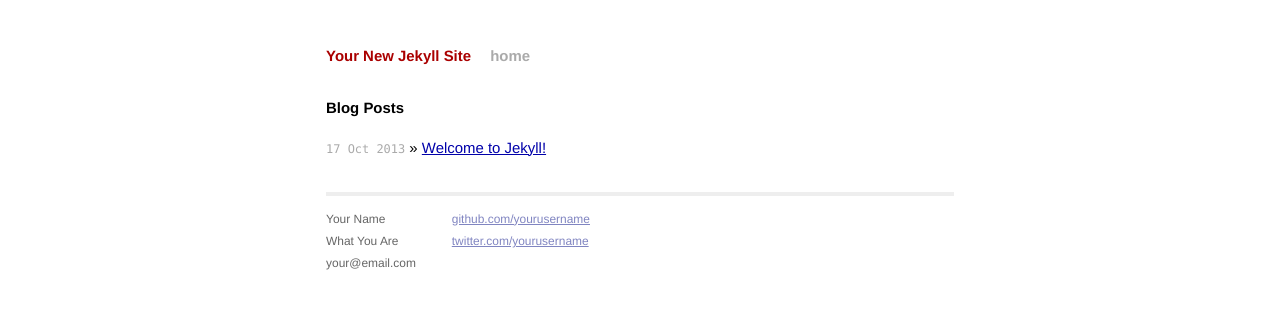
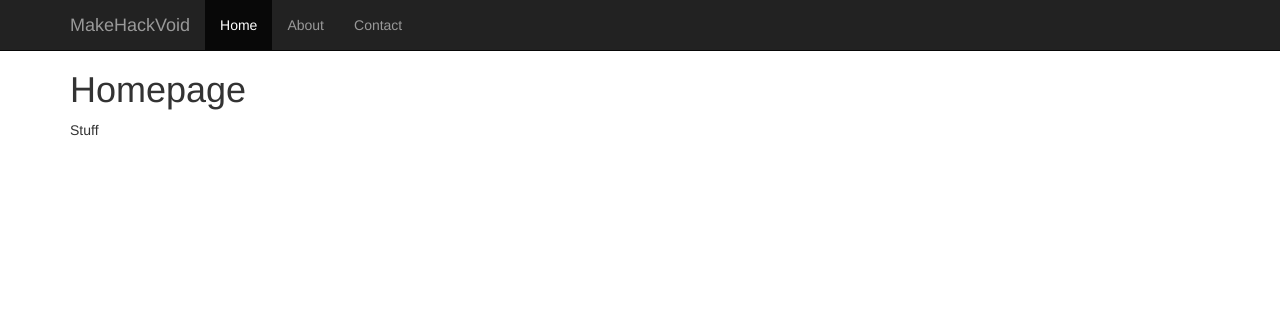
Before and after one commit to makehackvoid/makehackvoid.com, a Jekyll site: the page built from index.html, in a window 1280 px wide and 900 px high. Shown: the top 309 px of the window. Built offline with Jekyll 4.4.1, drawn with Linux system fonts in a browser that asks for light colours; nearby versions of some CDN libraries; library files that are not in the unit come from our copies.

Commit message:
Remove example code, bootstrapify layout

```diff
--- a/_config.yml
+++ b/_config.yml
@@ -1,2 +1,2 @@
-name: Your New Jekyll Site
+name: MakeHackVoid
 pygments: true
--- a/_layouts/default.html
+++ b/_layouts/default.html
@@ -1,46 +1,59 @@
 <!DOCTYPE html>
-<html>
+<html lang="en">
   <head>
     <meta charset="utf-8">
-        <meta http-equiv="X-UA-Compatible" content="IE=edge,chrome=1">
+    <meta name="viewport" content="width=device-width, initial-scale=1.0">
+    <meta name="description" content="">
+    <meta name="author" content="">
+
     <title>{{ page.title }}</title>
-        <meta name="viewport" content="width=device-width">
+
+    <!-- Bootstrap core CSS -->
+    <link href="/bootstrap/css/bootstrap.css" rel="stylesheet">
 
     <!-- syntax highlighting CSS -->
     <link rel="stylesheet" href="/css/syntax.css">
 
     <!-- Custom CSS -->
     <link rel="stylesheet" href="/css/main.css">
+  </head>
 
-    </head>
   <body>
 
+    <div class="navbar navbar-inverse navbar-fixed-top">
       <div class="container">
-          <div class="site">
-            <div class="header">
-              <h1 class="title"><a href="/">{{ site.name }}</a></h1>
-              <a class="extra" href="/">home</a>
+        <div class="navbar-header">
+          <button type="button" class="navbar-toggle" data-toggle="collapse" data-target=".navbar-collapse">
+            <span class="icon-bar"></span>
+            <span class="icon-bar"></span>
+            <span class="icon-bar"></span>
+          </button>
+          <a class="navbar-brand" href="#">{{ site.name }}</a>
+        </div>
+        <div class="collapse navbar-collapse">
+          <ul class="nav navbar-nav">
+            <li class="active"><a href="#">Home</a></li>
+            <li><a href="#about">About</a></li>
+            <li><a href="#contact">Contact</a></li>
+          </ul>
+        </div><!--/.nav-collapse -->
+      </div>
     </div>
 
+    <div class="container">
+
+      <div>
+        <h1>{{ page.title }}</h1>
         {{ content }}
+      </div>
 
-            <div class="footer">
-              <div class="contact">
-                <p>
-                  Your Name<br />
-                  What You Are<br />
-                  your@email.com
-                </p>
-              </div>
-              <div class="contact">
-                <p>
-                  <a href="http://github.com/yourusername/">github.com/yourusername</a><br />
-                  <a href="http://twitter.com/yourusername/">twitter.com/yourusername</a><br />
-                </p>
-              </div>
-            </div>
-          </div>
-        </div> <!-- /container -->
+    </div><!-- /.container -->
 
+
+    <!-- Bootstrap core JavaScript
+    ================================================== -->
+    <!-- Placed at the end of the document so the pages load faster -->
+    <script src="../../assets/js/jquery.js"></script>
+    <script src="../../dist/js/bootstrap.min.js"></script>
   </body>
 </html>
--- a/css/main.css
+++ b/css/main.css
@@ -1,165 +1,3 @@
-/*****************************************************************************/
-/*
-/* Common
-/*
-/*****************************************************************************/
-
-/* Global Reset */
-* {
-  margin: 0;
-  padding: 0;
+body {
+  padding-top: 50px;
 }
-
-html, body { height: 100%; }
-
-body {
-  background-color: #FFF;
-  font: 13.34px Helvetica, Arial, sans-serif;
-  font-size: small;
-  text-align: center;
-}
-
-h1, h2, h3, h4, h5, h6 {
-  font-size: 100%; }
-
-h1 { margin-bottom: 1em; }
-p { margin: 1em 0; }
-
-a         { color: #00a; }
-a:hover   { color: #000; }
-a:visited { color: #a0a; }
-
-table {
-  font-size: inherit;
-  font: 100%;
-}
-
-/*****************************************************************************/
-/*
-/* Home
-/*
-/*****************************************************************************/
-ul.posts {
-  list-style-type: none;
-  margin-bottom: 2em;
-}
-
-ul.posts li {
-  line-height: 1.75em;
-}
-
-ul.posts span {
-  color: #aaa;
-  font-family: Monaco, "Courier New", monospace;
-  font-size: 80%;
-}
-
-/*****************************************************************************/
-/*
-/* Site
-/*
-/*****************************************************************************/
-
-.site {
-  font-size: 115%;
-  text-align: justify;
-  width: 42em;
-  margin: 3em auto 2em;
-  line-height: 1.5em;
-}
-
-.site .header a {
-  font-weight: bold;
-  text-decoration: none;
-}
-
-.site .header h1.title {
-  display: inline-block;
-  margin-bottom: 2em;
-}
-
-.site .header h1.title a {
-  color: #a00;
-}
-
-.site .header h1.title a:hover {
-  color: #000;
-}
-
-.site .header a.extra {
-  color: #aaa;
-  margin-left: 1em;
-}
-
-.site .header a.extra:hover {
-  color: #000;
-}
-
-.site .meta {
-  color: #aaa;
-}
-
-.site .footer {
-  font-size: 80%;
-  color: #666;
-  border-top: 4px solid #eee;
-  margin-top: 2em;
-  overflow: hidden;
-}
-
-.site .footer .contact {
-  float: left;
-  margin-right: 3em;
-}
-
-.site .footer .contact a {
-  color: #8085C1;
-}
-
-.site .footer .rss {
-  margin-top: 1.1em;
-  margin-right: -.2em;
-  float: right;
-}
-
-.site .footer .rss img {
-  border: 0;
-}
-
-/*****************************************************************************/
-/*
-/* Posts
-/*
-/*****************************************************************************/
-
-/* standard */
-.post pre {
-  border: 1px solid #ddd;
-  background-color: #eef;
-  padding: 0 .4em;
-}
-
-.post ul, .post ol {
-  margin-left: 1.35em;
-}
-
-.post code {
-  border: 1px solid #ddd;
-  background-color: #eef;
-  padding: 0 .2em;
-}
-
-.post pre code {
-  border: none;
-}
-
-/* terminal */
-.post pre.terminal {
-  border: 1px solid #000;
-  background-color: #333;
-  color: #FFF;
-}
-
-.post pre.terminal code {
-  background-color: #333;
-}
--- a/index.html
+++ b/index.html
@@ -1,13 +1,8 @@
 ---
 layout: default
-title: Your New Jekyll Site
+title: Homepage
 ---
 
 <div id="home">
-  <h1>Blog Posts</h1>
-  <ul class="posts">
-    {% for post in site.posts %}
-      <li><span>{{ post.date | date_to_string }}</span> &raquo; <a href="{{ post.url }}">{{ post.title }}</a></li>
-    {% endfor %}
-  </ul>
+	Stuff
 </div>
```
Also changed, not shown: _layouts/post.html (deleted, +0 -9 lines), _posts/2013-10-17-welcome-to-jekyll.markdown (deleted, +0 -24 lines). Lines whose indentation alone changed are shown as unchanged.
